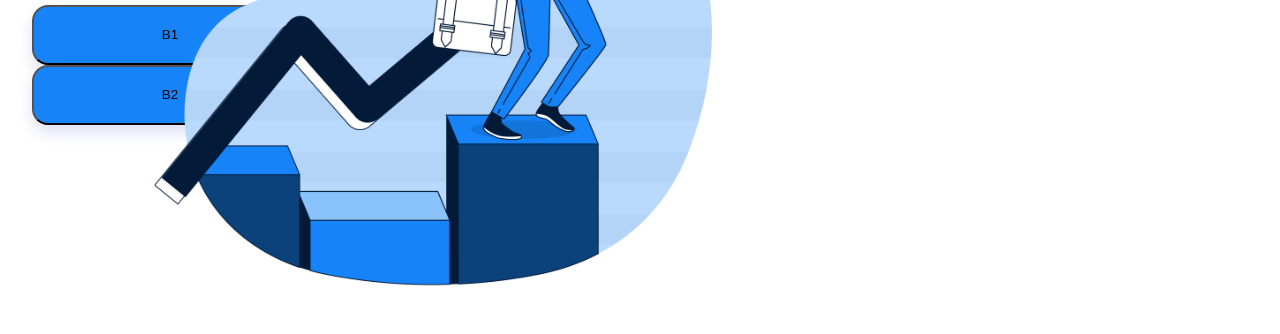
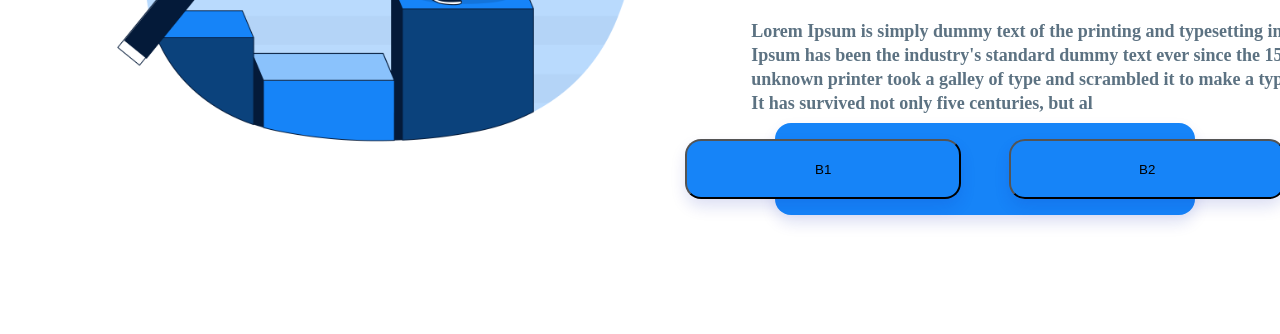
Before and after one commit to vishwa-187/landing-page, a plain HTML site: page index.html in a window 1280 px wide. Shown: the part 472-806 px from the top of the page. Drawn offline with Linux system fonts and the light colour scheme.

Commit message:
bugs fixed

```diff
--- a/index.html
+++ b/index.html
@@ -1,5 +1,6 @@
 <!DOCTYPE html>
 <html lang="en" dir="ltr">
+
 <head>
   <meta charset="utf-8">
   <title>Landing page</title>
@@ -13,26 +14,34 @@
   </nav>
 
 </head>
+
 <body>
 
+  <div class="landing_page">
+    <div class="heading_image">
       <img class="grow" src="images/grow.png" alt="">
-<div class="">
 
-  <h1 class='heading'>Say hello to opportunities</h1>
-
-<div>
-
-
-  <p class="con1" >Lorem Ipsum is simply dummy text of the printing and typesetting industry. Lorem Ipsum has been the industry's standard dummy text ever since the 1500s, when an unknown printer took a galley of type and scrambled it to make a type specimen book. It has survived not only five centuries, but al
-<br></p>
+    </div>
+    <div class="heading">
+      <h1>Say hello to opportunities</h1>
+      <p class="con1">Lorem Ipsum is simply dummy text of the printing and typesetting industry. Lorem Ipsum has been
+        the industry's standard dummy text ever since the 1500s, when an unknown printer took a galley of type and
+        scrambled it to make a type specimen book. It has survived not only five centuries, but al
+      <div class="button">
         <button type="button" name="button" class="button">B1</button>
         <button type="button" name="button" class="button">B2</button>
 
-
-
+      </div>
     </div>
     </div>
 
 
+
+
+
+
+
+
 </body>
+
 </html>
--- a/style.css
+++ b/style.css
@@ -1,23 +1,23 @@
 .heading{
-  position: absolute;
-width: 805px;
+  /* position: absolute; */
+/* width: 805px;
 height: 202px;
 left: 0px;
 top: 0px;
-padding-left: 700px;
+padding-left: 700px; */
 
 font-family: Cera Pro;
 font-style: normal;
 font-weight: bold;
-font-size: 80px;
-line-height: 101px;
-display: flex;
+font-size: 65px;
+line-height: 129px;
+/* display: flex; */
 align-items: center;
 color: #041A39;
-
+margin-left: 5%;
 }
 
-.grow{
+/* .grow{
   position: absolute;
 left: 9.6%;
 right: 8%;
@@ -28,10 +28,10 @@ bottom: 7.73%;
 height: 80%;
 width: 50%;
 
-}
+} */
 nav{
     margin-top: 3%;
-    width: 70%;
+    /* width: 70%; */
     margin-left: 20%;
     font-family: Ubuntu;
 }
@@ -59,14 +59,14 @@ color: grey;
 
 
 .con1{
-    position: static;
+    /* position: static;
     width: 500px;
     height: 202px;
 left: 0px;
-top: 210px;
-padding-left: 700px;
+top: 210px; */
+/* padding-left: 700px;
 padding-top: 200px;
-padding-right: 10px;
+padding-right: 10px; */
 
 /* Tablet/H5 */
 
@@ -90,7 +90,10 @@ flex: none;
 order: 1;
 align-self: stretch;
 flex-grow: 0;
-margin: 8px 0px
+margin: 8px 0px;
+
+padding-left: 0vh;
+padding-right: 9vh;
   }
 
   @media screen and (max-width: 600px) {
@@ -128,3 +131,14 @@ order: 0;
 flex-grow: 0;
 margin: 0px 24px;
 }
+
+/* Ganesh code  */
+.landing_page{
+  display: flex;
+}
+
+.heading_image img{
+  height: auto;
+  width: 75vh;
+  margin-left: 10vh;
+}
```
Lines whose indentation alone changed are shown as unchanged.
